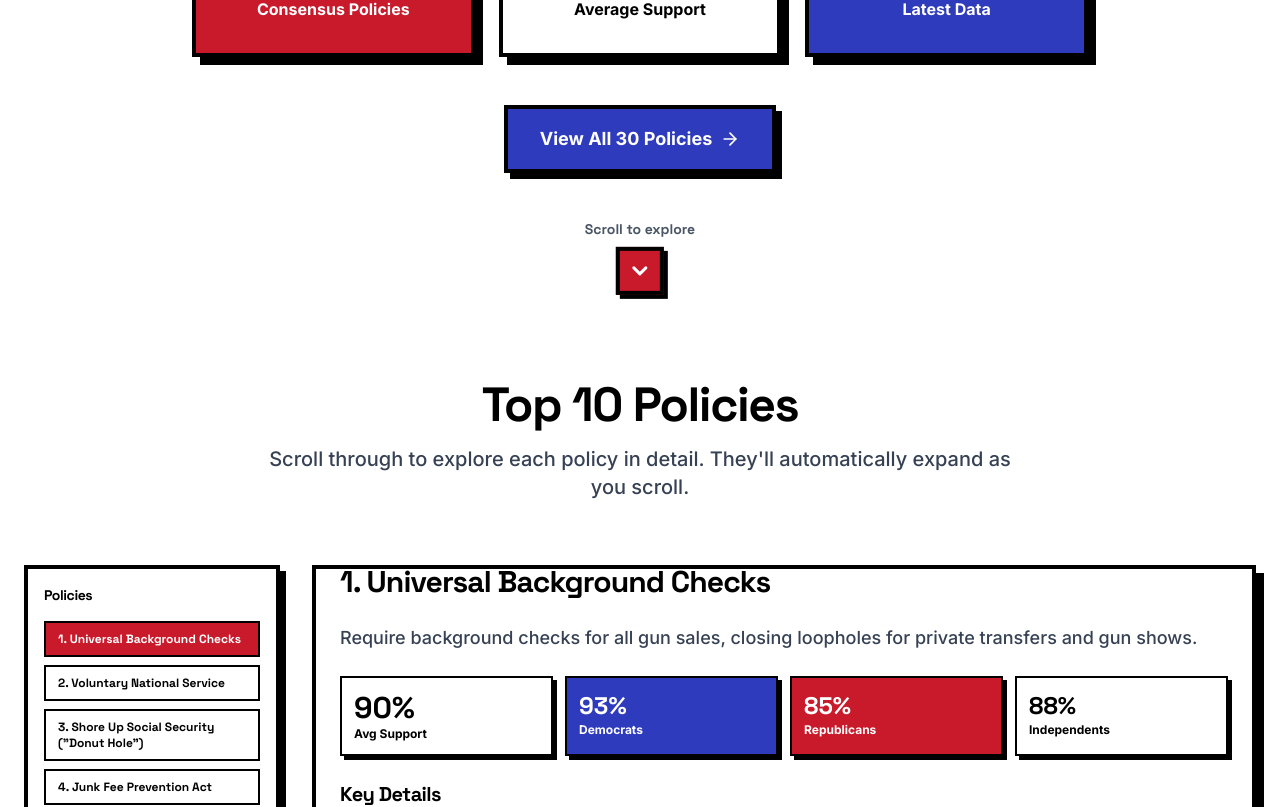
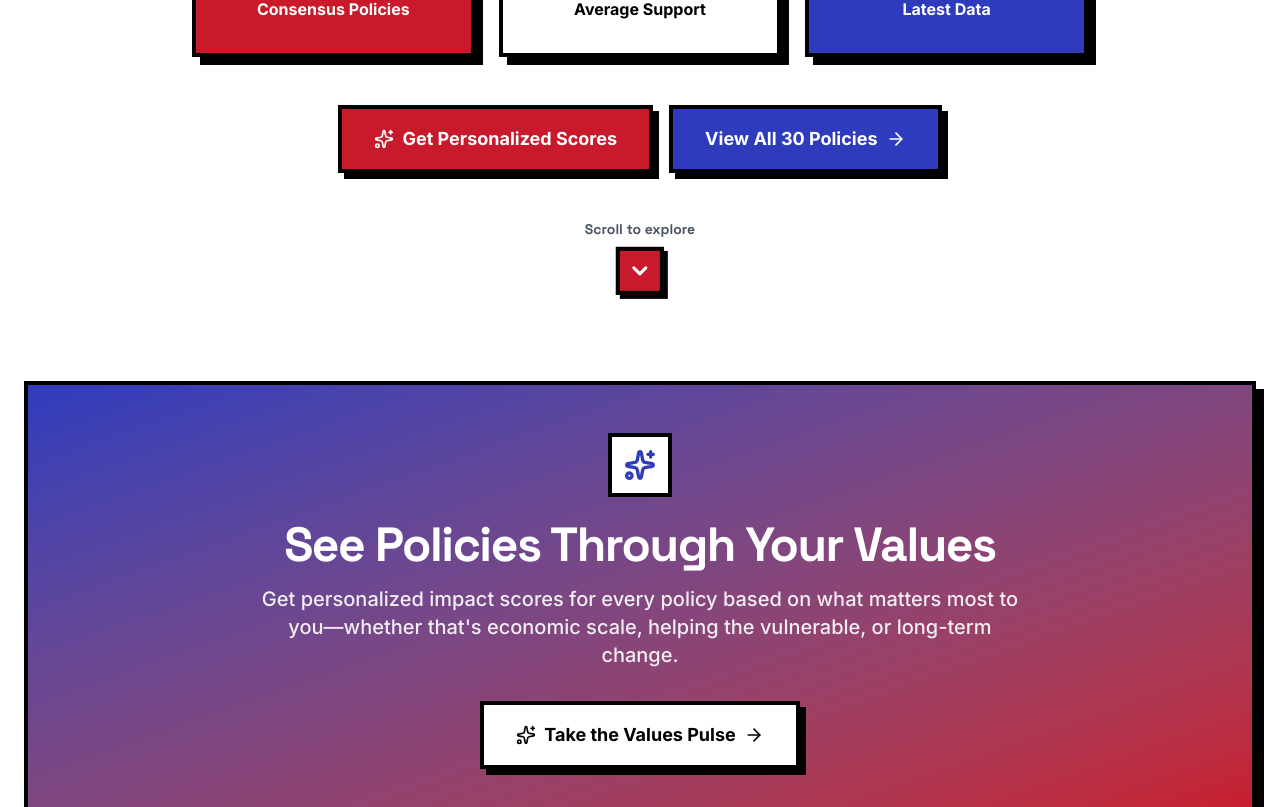
Before and after one commit to goinvo/civic-engine, a Next.js app in the folder civic-engine-app/: page / in a window 1280 px wide. Shown: the part 660-1467 px from the top of the page. Built offline with nearby package versions, Linux system fonts and the light colour scheme.

Commit message:
Added initial policy questionnaire design

```diff
--- a/civic-engine-app/app/page.tsx
+++ b/civic-engine-app/app/page.tsx
@@ -2,15 +2,17 @@
 
 import { useState, useEffect } from 'react';
 import Link from 'next/link';
-import { ArrowRight, ChevronDown } from 'lucide-react';
+import { ArrowRight, ChevronDown, Sparkles } from 'lucide-react';
 import { motion } from 'framer-motion';
 import ScrollPolicyList from '@/components/ScrollPolicyList';
 import { getTopPolicies, getPoliciesCount } from '@/data/policies';
+import { useValues } from '@/contexts/ValuesContext';
 
 export default function Home() {
   const topTenPolicies = getTopPolicies(10);
   const totalPolicies = getPoliciesCount();
   const [navbarHeight, setNavbarHeight] = useState(0);
+  const { hasCompletedOnboarding } = useValues();
 
   useEffect(() => {
     // Calculate navbar height
@@ -39,9 +41,17 @@ export default function Home() {
           <h1 className="font-display text-7xl sm:text-8xl md:text-9xl font-black text-black dark:text-white mb-8 leading-tight">
             What Most of Us<br />Agree On
           </h1>
-          <p className="font-body text-2xl text-gray-700 dark:text-gray-300 font-medium max-w-3xl mx-auto mb-12">
+          <p className={`font-body text-2xl text-gray-700 dark:text-gray-300 font-medium max-w-3xl mx-auto ${hasCompletedOnboarding ? 'mb-6' : 'mb-12'}`}>
             Discover the policies that unite Americans across party lines. Every policy shown has majority support from Democrats, Republicans, and Independents.
           </p>
+
+          {/* Personalized Badge for users who completed onboarding */}
+          {hasCompletedOnboarding && (
+            <div className="inline-flex items-center space-x-2 px-6 py-3 bg-[#2F3BBD] text-white border-4 border-black shadow-[4px_4px_0px_0px_rgba(0,0,0,1)] mb-12">
+              <Sparkles className="w-5 h-5" strokeWidth={2.5} />
+              <span className="font-display font-bold text-sm">Personalized scores active</span>
+            </div>
+          )}
 
           {/* Stats - Neobrutalist Cards - Patriotic Colors */}
           <div className="grid grid-cols-1 sm:grid-cols-3 gap-6 max-w-4xl mx-auto mb-12">
@@ -61,6 +71,15 @@ export default function Home() {
 
           {/* CTA Buttons */}
           <div className="flex flex-col sm:flex-row items-center justify-center gap-4 mb-16">
+            {!hasCompletedOnboarding && (
+              <Link
+                href="/values"
+                className="inline-flex items-center space-x-2 px-8 py-4 bg-[#C91A2B] text-white hover:opacity-90 transition-opacity font-bold border-4 border-black shadow-[6px_6px_0px_0px_rgba(0,0,0,1)] text-lg"
+              >
+                <Sparkles className="w-5 h-5" />
+                <span>Get Personalized Scores</span>
+              </Link>
+            )}
             <Link
               href="/top20"
               className="inline-flex items-center space-x-2 px-8 py-4 bg-[#2F3BBD] text-white hover:opacity-90 transition-opacity font-bold border-4 border-black shadow-[6px_6px_0px_0px_rgba(0,0,0,1)] text-lg"
@@ -87,12 +106,41 @@ export default function Home() {
         </motion.button>
       </section>
 
+      {/* Personalization Feature Section */}
+      {!hasCompletedOnboarding && (
+        <section className="max-w-7xl mx-auto px-6 py-16">
+          <div className="border-4 border-black dark:border-gray-600 bg-gradient-to-br from-[#2F3BBD] to-[#C91A2B] p-8 sm:p-12 shadow-[8px_8px_0px_0px_rgba(0,0,0,1)] dark:shadow-[8px_8px_0px_0px_rgba(75,85,99,1)]">
+            <div className="max-w-3xl mx-auto text-center">
+              <div className="w-16 h-16 bg-white border-4 border-black mx-auto mb-6 flex items-center justify-center">
+                <Sparkles className="w-8 h-8 text-[#2F3BBD]" strokeWidth={2.5} />
+              </div>
+              <h2 className="font-display text-4xl sm:text-5xl font-black text-white mb-4">
+                See Policies Through Your Values
+              </h2>
+              <p className="font-body text-xl text-white/90 font-medium mb-8">
+                Get personalized impact scores for every policy based on what matters most to you—whether that's economic scale, helping the vulnerable, or long-term change.
+              </p>
+              <Link
+                href="/values"
+                className="inline-flex items-center space-x-2 px-8 py-4 bg-white text-black hover:bg-gray-100 transition-colors font-bold border-4 border-black shadow-[6px_6px_0px_0px_rgba(0,0,0,1)] text-lg"
+              >
+                <Sparkles className="w-5 h-5" />
+                <span>Take the Values Pulse</span>
+                <ArrowRight className="w-5 h-5" />
+              </Link>
+            </div>
+          </div>
+        </section>
+      )}
+
       {/* Policies Section with Scroll */}
       <section id="policies-section" className="max-w-7xl mx-auto px-6 py-16">
         <div className="text-center mb-16">
           <h2 className="font-display text-5xl font-black text-black dark:text-white mb-4">Top 10 Policies</h2>
           <p className="font-body text-xl text-gray-700 dark:text-gray-300 font-medium max-w-3xl mx-auto">
-            Scroll through to explore each policy in detail. They'll automatically expand as you scroll.
+            {hasCompletedOnboarding
+              ? 'Scroll through to explore each policy with your personalized impact scores.'
+              : "Scroll through to explore each policy in detail. They'll automatically expand as you scroll."}
           </p>
         </div>
 
```
